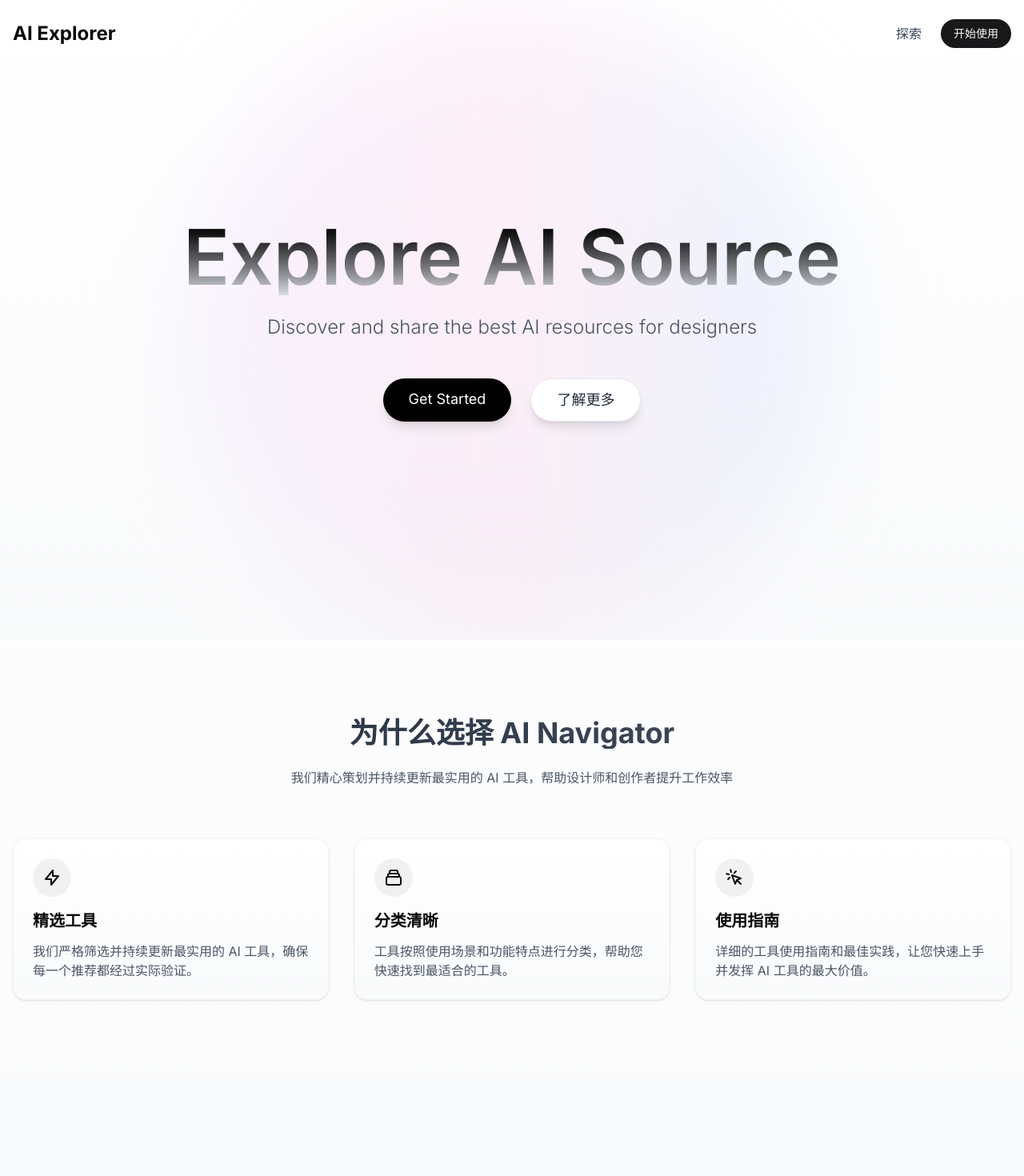
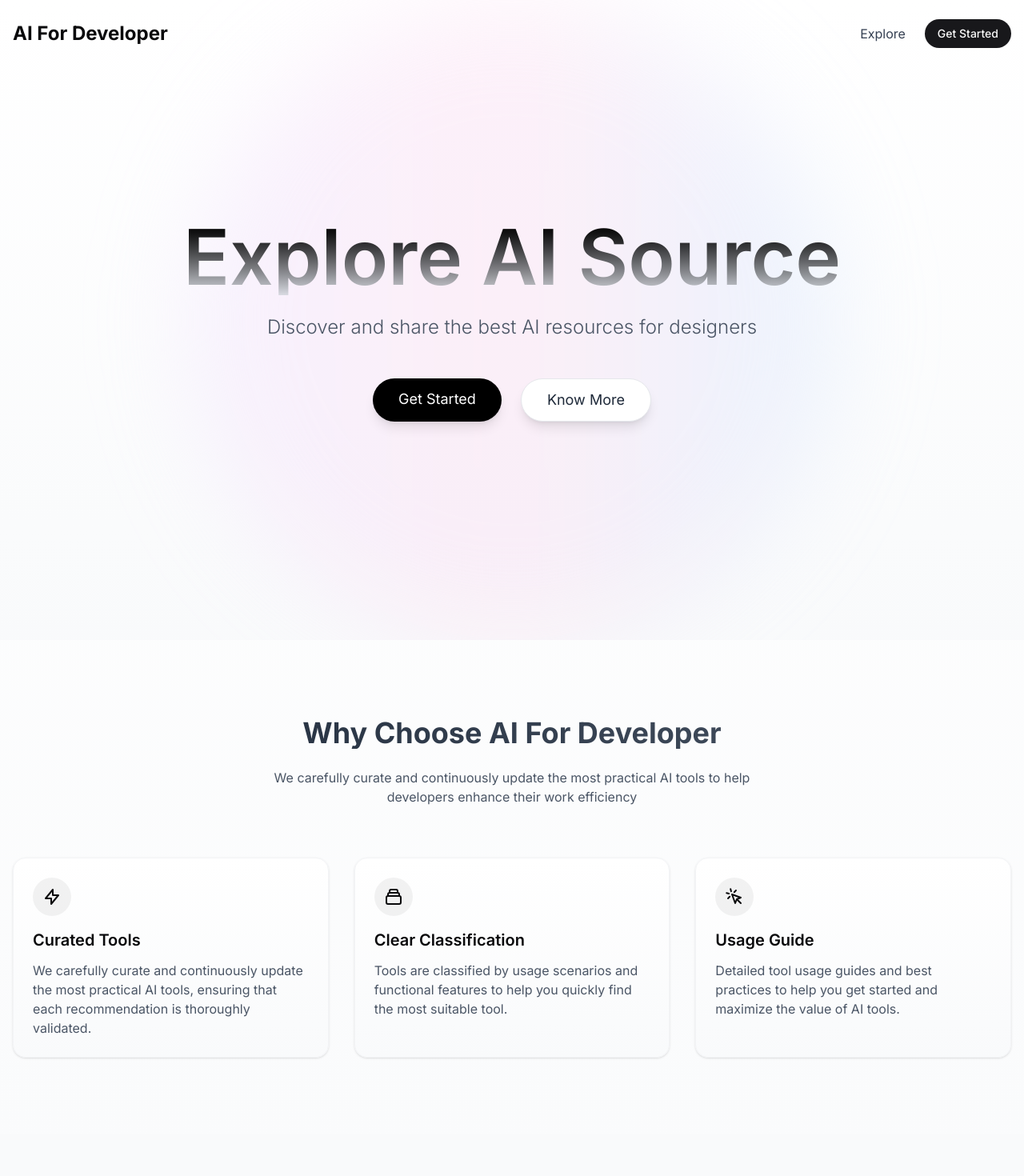
Before and after one commit to JiuRanYa/ai-site, a Next.js app: page / in a window 1280 px wide. Shown: the top 1470 px of the page at 80% size. Built offline with nearby package versions, Linux system fonts and the light colour scheme.

Commit message:
feat: update titles and descriptions across layout, header, and hero components to reflect new branding and improve clarity for developers

```diff
--- a/app/layout.tsx
+++ b/app/layout.tsx
@@ -5,7 +5,7 @@ import Header from '@/components/Header'
 const inter = Inter({ subsets: ['latin'] })
 
 export const metadata = {
- title: 'AI Navigator - 发现优质AI工具资源',
+ title: 'AI For Developer - 发现优质AI工具资源',
  description: '探索精选的人工智能工具和平台，帮助您提高效率、激发创造力并解决各种挑战',
 }
 
--- a/components/Header.tsx
+++ b/components/Header.tsx
@@ -6,15 +6,15 @@ export default function Header() {
   <header className="absolute top-0 left-0 right-0 z-10">
    <div className="container mx-auto px-4 py-6 flex items-center justify-between">
     <Link href="/" className="text-2xl font-bold font-mono">
-     AI Explorer
+     AI For Developer
     </Link>
 
     <nav className="flex items-center gap-6">
      <Link href="/explore" className="text-gray-700 hover:text-gray-900">
-      探索
+      Explore
      </Link>
      <Button className="rounded-full">
-      <Link href="/get-started">开始使用</Link>
+      <Link href="/get-started">Get Started</Link>
      </Button>
     </nav>
    </div>
--- a/components/Hero.tsx
+++ b/components/Hero.tsx
@@ -51,7 +51,7 @@ export default function Hero() {
        href="/guide"
        className="bg-white text-gray-800 px-8 py-3 rounded-full text-lg border border-gray-200 hover:border-gray-300 transition shadow-lg hover:shadow-xl"
       >
-       了解更多
+       Know More
       </a>
      </motion.div>
     </div>
@@ -68,10 +68,10 @@ export default function Hero() {
       className="text-center mb-16"
      >
       <h2 className="text-4xl font-bold mb-6 bg-clip-text text-transparent bg-gradient-to-r from-gray-800 to-gray-600">
-       为什么选择 AI Navigator
+       Why Choose AI For Developer
       </h2>
       <p className="text-gray-600 max-w-2xl mx-auto">
-       我们精心策划并持续更新最实用的 AI 工具，帮助设计师和创作者提升工作效率
+       We carefully curate and continuously update the most practical AI tools to help developers enhance their work efficiency
       </p>
      </motion.div>
 
@@ -130,32 +130,32 @@ export default function Hero() {
 const features = [
  {
   icon: <svg className="w-6 h-6" fill="none" stroke="currentColor" viewBox="0 0 24 24" xmlns="http://www.w3.org/2000/svg"><path strokeLinecap="round" strokeLinejoin="round" strokeWidth={2} d="M13 10V3L4 14h7v7l9-11h-7z" /></svg>,
-  title: '精选工具',
-  description: '我们严格筛选并持续更新最实用的 AI 工具，确保每一个推荐都经过实际验证。'
+  title: 'Curated Tools',
+  description: 'We carefully curate and continuously update the most practical AI tools, ensuring that each recommendation is thoroughly validated.'
  },
  {
   icon: <svg className="w-6 h-6" fill="none" stroke="currentColor" viewBox="0 0 24 24" xmlns="http://www.w3.org/2000/svg"><path strokeLinecap="round" strokeLinejoin="round" strokeWidth={2} d="M19 11H5m14 0a2 2 0 012 2v6a2 2 0 01-2 2H5a2 2 0 01-2-2v-6a2 2 0 012-2m14 0V9a2 2 0 00-2-2M5 11V9a2 2 0 012-2m0 0V5a2 2 0 012-2h6a2 2 0 012 2v2M7 7h10" /></svg>,
-  title: '分类清晰',
-  description: '工具按照使用场景和功能特点进行分类，帮助您快速找到最适合的工具。'
+  title: 'Clear Classification',
+  description: 'Tools are classified by usage scenarios and functional features to help you quickly find the most suitable tool.'
  },
  {
   icon: <svg className="w-6 h-6" fill="none" stroke="currentColor" viewBox="0 0 24 24" xmlns="http://www.w3.org/2000/svg"><path strokeLinecap="round" strokeLinejoin="round" strokeWidth={2} d="M15 15l-2 5L9 9l11 4-5 2zm0 0l5 5M7.188 2.239l.777 2.897M5.136 7.965l-2.898-.777M13.95 4.05l-2.122 2.122m-5.657 5.656l-2.12 2.122" /></svg>,
-  title: '使用指南',
-  description: '详细的工具使用指南和最佳实践，让您快速上手并发挥 AI 工具的最大价值。'
+  title: 'Usage Guide',
+  description: 'Detailed tool usage guides and best practices to help you get started and maximize the value of AI tools.'
  }
 ]
 
 const stats = [
  {
   value: '100+',
-  label: '精选工具'
+  label: 'Curated Tools'
  },
  {
   value: '10k+',
-  label: '活跃用户'
+  label: 'Active Users'
  },
  {
   value: '50+',
-  label: '使用场景'
+  label: 'Usage Scenarios'
  }
 ]
```
